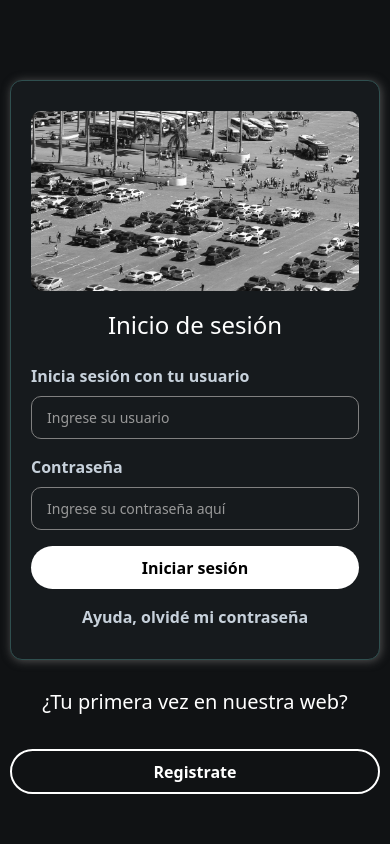
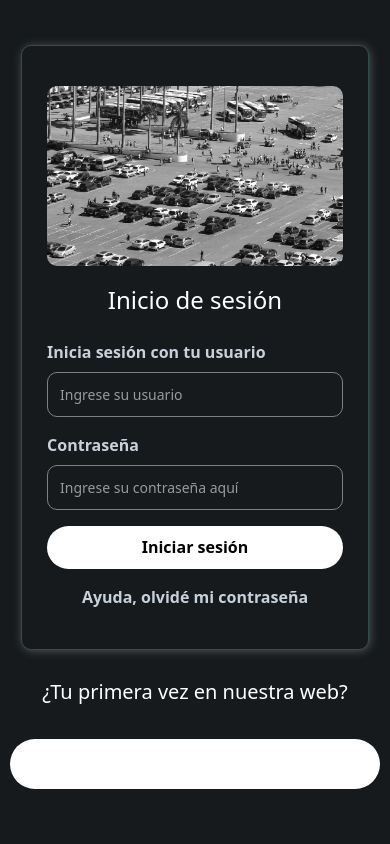
Before and after one commit to jmualde/ETI, a PHP site: page /login.php in a window 390 px wide. Run offline with PHP 8.4, Linux system fonts and the light colour scheme; data that the repository does not hold is empty.

Commit message:
Update login.php

```diff
--- a/login.php
+++ b/login.php
@@ -13,254 +13,7 @@ $resultado = $conexion->query($sql);
 
     <link href="https://cdn.jsdelivr.net/npm/bootstrap@5.3.0/dist/css/bootstrap.min.css" rel="stylesheet">
     <link rel="stylesheet" type="text/css" href="disenio.css">
-    <style>
 
-
-        html, body {
-            margin: 0;
-            padding: 0;
-            min-height: 100%;
-            background-color: #101214;
-            color: white;
-        }
-
-        body {
-            display: flex;
-            justify-content: center;
-            align-items: center;
-            align-items: center;
-            min-height: 100vh;
-            padding: 30px 15px;
-        }
-
-
-        .contenedor {
-            width: 100%;
-            max-width: 1000px;
-        }
-
-
-        .tarjeta {
-            width: 100%;
-            min-height: 450px;
-            padding: 40px;
-            display: flex;
-            align-items: center;
-
-            background-color: #161a1d;
-            border-radius: 15px;
-            border: 1px solid darkslategray;
-
-            box-shadow: 1px 1px 10px rgb(83, 83, 83);
-        }
-
-
-        .columna-formulario,
-        .columna-imagen {
-            width: 50%;
-            padding: 20px;
-        }
-
-
-        h3 {
-            margin-bottom: 30px;
-        }
-
-
-        .campo {
-            width: 100%;
-            height: 45px;
-            padding: 0 15px;
-
-            background-color: transparent;
-            color: white;
-
-            border: 1px solid gray;
-            border-radius: 10px;
-
-            outline: none;
-        }
-
-        .campo:focus {
-            border-color: white;
-            box-shadow: 0 0 5px rgba(255, 255, 255, 0.3);
-        }
-
-        .campo::placeholder {
-            color: #999;
-        }
-
-
-        .gris {
-            color: #C7D1DB;
-            font-weight: bold;
-            transition: 0.3s;
-        }
-
-        .gris:hover {
-            color: #edf0f3;
-        }
-
-        .azul {
-            color: #C7D1DB;
-            font-weight: bold;
-        }
-
-
-        .botonIniciar {
-            width: 100%;
-            height: 45px;
-
-            border-radius: 25px;
-            background-color: white;
-            color: black;
-
-            font-weight: bold;
-            border: none;
-
-            cursor: pointer;
-            transition: 0.3s;
-        }
-
-        .botonIniciar:hover {
-            background-color: #d8d8d8;
-            transform: scale(1.02);
-        }
-
-
-        .botonRegistra {
-            width: 250px;
-            max-width: 100%;
-
-            height: 45px;
-
-            border-radius: 25px;
-            background: transparent;
-            color: white;
-
-            font-weight: bold;
-            border: 2px solid white;
-
-            cursor: pointer;
-            transition: 0.3s;
-        }
-
-        .botonRegistra:hover {
-            background-color: white;
-            color: #101214;
-        }
-
-
-        .imagenauto {
-            display: block;
-
-            width: 100%;
-            max-width: 450px;
-            height: 350px;
-
-            object-fit: cover;
-            border-radius: 10px;
-
-            margin: 0 auto;
-        }
-
-
-        .botonAyuda {
-            background: none;
-            border: none;
-            padding: 0;
-
-            color: #C7D1DB;
-            text-decoration: none;
-        }
-
-        .botonAyuda:hover {
-            color: white;
-        }
-
-
-        .registro {
-            text-align: center;
-            margin-top: 30px;
-        }
-
-        .registro h5 {
-            margin-bottom: 15px;
-        }
-
-
-        @media (max-width: 768px) {
-
-            body {
-                padding: 20px 15px;
-            }
-
-            .tarjeta {
-                flex-direction: column;
-                padding: 25px;
-            }
-
-            .columna-formulario,
-            .columna-imagen {
-                width: 100%;
-                padding: 15px;
-            }
-
-            .columna-imagen {
-                order: -1;
-            }
-
-            .imagenauto {
-                height: 250px;
-                max-width: 100%;
-            }
-        }
-
-
-        @media (max-width: 480px) {
-
-            body {
-                padding: 15px 10px;
-            }
-
-            .tarjeta {
-                padding: 20px 15px;
-                min-height: auto;
-                border-radius: 12px;
-            }
-
-            .columna-formulario,
-            .columna-imagen {
-                padding: 10px 5px;
-            }
-
-            h3 {
-                font-size: 24px;
-                margin-bottom: 25px;
-            }
-
-            .imagenauto {
-                height: 180px;
-            }
-
-            .campo {
-                height: 43px;
-                font-size: 14px;
-            }
-
-            .botonIniciar {
-                height: 43px;
-            }
-
-            .botonRegistra {
-                width: 100%;
-            }
-
-            .registro {
-                margin-top: 25px;
-            }
-        }
-    </style>
 </head>
 
 <body>
```
